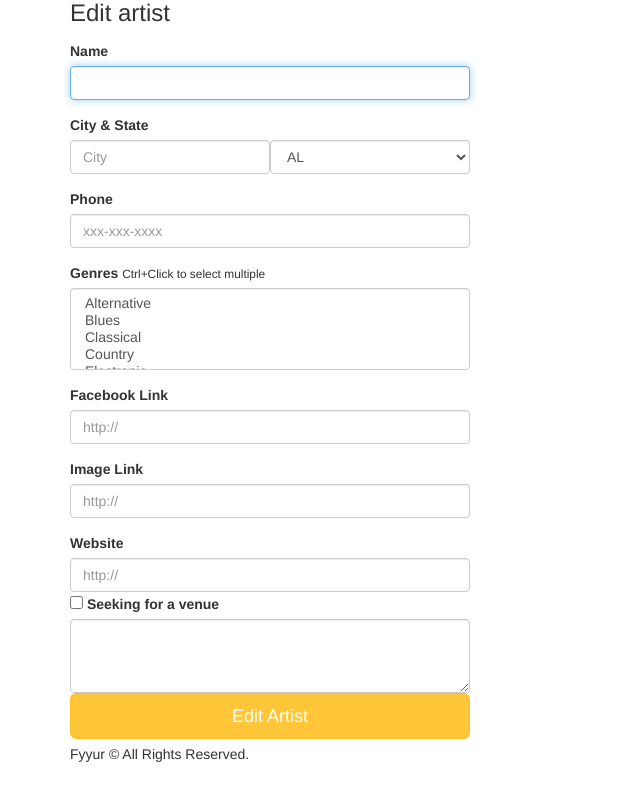
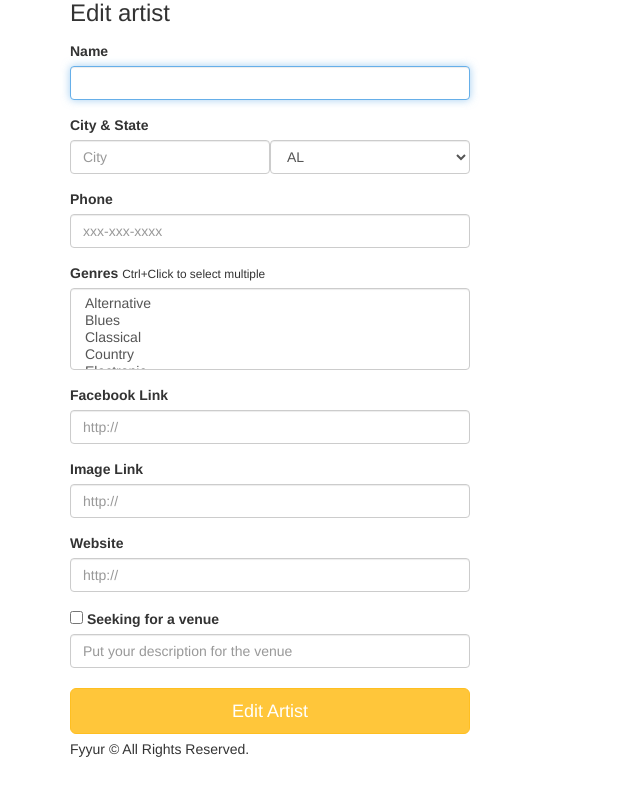
Before and after one commit to bassemalkhashab/fyyur, a Flask app: page /artists/1/edit in a window 1280 px wide. Shown: the part 95-894 px from the top of the page, without its empty margins (0-640 px from the left). After the commit the page ends 852 px from the top, so only its background shows below. Run offline with Flask 2, Linux system fonts and the light colour scheme; data that the repository does not hold is empty; some libraries are stand-ins or nearby versions.

Commit message:
Fixing form issues

```diff
--- a/app.py
+++ b/app.py
@@ -106,8 +106,8 @@ def search_venues():
   # seach for Hop should return "The Musical Hop".
   # search for "Music" should return "The Musical Hop" and "Park Square Live Music & Coffee"
   search = request.form.get('search_term')
-  countResponse = db.session.query(Venue).filter(Venue.name.contains(search)).count()
-  data =  db.session.query(Venue).filter(Venue.name.contains(search)).all()
+  countResponse = db.session.query(Venue).filter(Venue.name.ilike(f'%{search}%')).count()
+  data =  db.session.query(Venue).filter(Venue.name.ilike(f'%{search}%')).all()
   response={
     "count": countResponse,
     "data": data
@@ -228,7 +228,7 @@ def create_venue_submission():
     facebook_link= request.form.get('facebook_link')
     image_link= request.form.get('image_link')
     _seekingTalent= request.form.get('seeking_talent')
-    seekingTalent= True if _seekingTalent == "on" else False
+    seekingTalent= True if _seekingTalent == "y" else False
     seekingTalentDescription = request.form.get('seeking_description')
     website = request.form.get('website')
     venue= Venue(name= name, city= city, state= state, address= address, phone= phone, genres= genres, facebook_link= facebook_link, image_link= image_link, seeking_talent= seekingTalent, seeking_description= seekingTalentDescription, website= website)
@@ -270,8 +270,8 @@ def search_artists():
   # seach for "A" should return "Guns N Petals", "Matt Quevado", and "The Wild Sax Band".
   # search for "band" should return "The Wild Sax Band".
   search = request.form.get('search_term')
-  countResponse = db.session.query(Artist).filter(Artist.name.contains(search)).count()
-  data =  db.session.query(Artist).filter(Artist.name.contains(search)).all()
+  countResponse = db.session.query(Artist).filter(Artist.name.ilike(f'%{search}%')).count()
+  data =  db.session.query(Artist).filter(Artist.name.ilike(f'%{search}%')).all()
   response={
     "count": countResponse,
     "data": data
@@ -400,7 +400,8 @@ def edit_artist_submission(artist_id):
     _artist.genres = request.form.get('genres')
     _artist.facebook_link = request.form.get('facebook_link')
     _artist.website = request.form.get('website')
-    _artist.seeking_venue = request.form.get('seeking_venue')
+    _seekingVenue = request.form.get('seeking_venue')
+    _artist.seeking_venue = True if _seekingVenue == "y" else False
     _artist.seeking_description = request.form.get('seeking_description')
     _artist.image_link = request.form.get('image_link')
     db.session.commit()
@@ -446,7 +447,8 @@ def edit_venue_submission(venue_id):
     _venue.genres = request.form.get('genres')
     _venue.facebook_link = request.form.get('facebook_link')
     _venue.website = request.form.get('website')
-    _venue.seeking_talent = request.form.get('seeking_talent')
+    _seekingArtist = request.form.get('seeking_talent')
+    _venue.seeking_talent = True if _seekingArtist == "y" else False
     _venue.seeking_description = request.form.get('seeking_description')
     _venue.image_link = request.form.get('image_link')
     db.session.commit()
@@ -478,7 +480,7 @@ def create_artist_submission():
     facebook_link = request.form.get('facebook_link')
     image_link= request.form.get('image_link')
     _seekingVenue= request.form.get('seeking_venue')
-    seekingVenue= True if _seekingVenue == "on" else False
+    seekingVenue= True if _seekingVenue == "y" else False
     seekingVenueDescription = request.form.get('seeking_description')
     website = request.form.get('website')
     artist= Artist(name= name, city= city, state= state, phone= phone, genres= genres, facebook_link= facebook_link, image_link=image_link, website= website, seeking_venue=seekingVenue, seeking_description= seekingVenueDescription)
@@ -493,7 +495,7 @@ def create_artist_submission():
     flash('An error occurred. Artist ' + name + ' could not be listed.')
   finally:
     db.session.close()
-  return redirect(url_for('index'))
+    return redirect(url_for('index'))
 
 #  Shows
 #  ----------------------------------------------------------------
--- a/forms.py
+++ b/forms.py
@@ -1,7 +1,9 @@
 from datetime import datetime
 from flask_wtf import Form
 from wtforms import StringField, SelectField, SelectMultipleField, DateTimeField
+from wtforms.fields.core import BooleanField
 from wtforms.validators import DataRequired, AnyOf, URL
+from wtforms.widgets.core import CheckboxInput
 
 class ShowForm(Form):
     artist_id = StringField(
@@ -116,6 +118,15 @@ class VenueForm(Form):
     facebook_link = StringField(
         'facebook_link', validators=[URL()]
     )
+    website = StringField(
+        'website'
+    )
+    seeking_talent = BooleanField(
+        'seeking_venue'
+    )
+    seeking_description = StringField(
+        'seeking_description'
+    )
 
 class ArtistForm(Form):
     name = StringField(
@@ -216,5 +227,14 @@ class ArtistForm(Form):
         # TODO implement enum restriction
         'facebook_link', validators=[URL()]
     )
+    website = StringField(
+        'website'
+    )
+    seeking_venue = BooleanField(
+        'seeking_venue'
+    )
+    seeking_description = StringField(
+        'seeking_description'
+    )
 
 # TODO IMPLEMENT NEW ARTIST FORM AND NEW SHOW FORM
--- a/templates/forms/edit_artist.html
+++ b/templates/forms/edit_artist.html
@@ -36,17 +36,18 @@
           <label for="genres">Image Link</label>
           {{ form.image_link(class_ = 'form-control', placeholder='http://', autofocus = true) }}
         </div>
-        <div class="mb-3">
-          <label for="exampleFormControlInput1" class="form-label">Website</label>
-          <input class="form-control" id="exampleFormControlInput1" name="website" placeholder="http://">
+        <div class="form-group">
+          <label for="website">Website</label>
+          {{ form.website(class_ = 'form-control' , placeholder='http://', autofocus = true) }}
         </div>
-        <div class="form-check form-switch">
-          <input class="form-check-input" type="checkbox" id="flexSwitchCheckDefault" name="seeking_venue">
-          <label class="form-check-label" for="flexSwitchCheckDefault">Seeking for a venue</label>
+        <div>
+          {{ form.seeking_venue()}}
+          <label for="seeking_venue">Seeking for a venue</label>
         </div>
-        <div class="mb-3">
-           <textarea class="form-control" name="seeking_description" id="exampleFormControlTextarea1" rows="3"></textarea>
+        <div>
+          {{ form.seeking_description(class_ = 'form-control' , placeholder='Put your description for the venue', autofocus = true) }}
         </div>
+        <div><label for=""></label></div>
       <input type="submit" value="Edit Artist" class="btn btn-primary btn-lg btn-block">
     </form>
   </div>
```
Also changed, not shown: templates/forms/edit_venue.html (+14 -2 lines), templates/forms/new_artist.html (+16 -4 lines), templates/forms/new_venue.html (+16 -4 lines).
